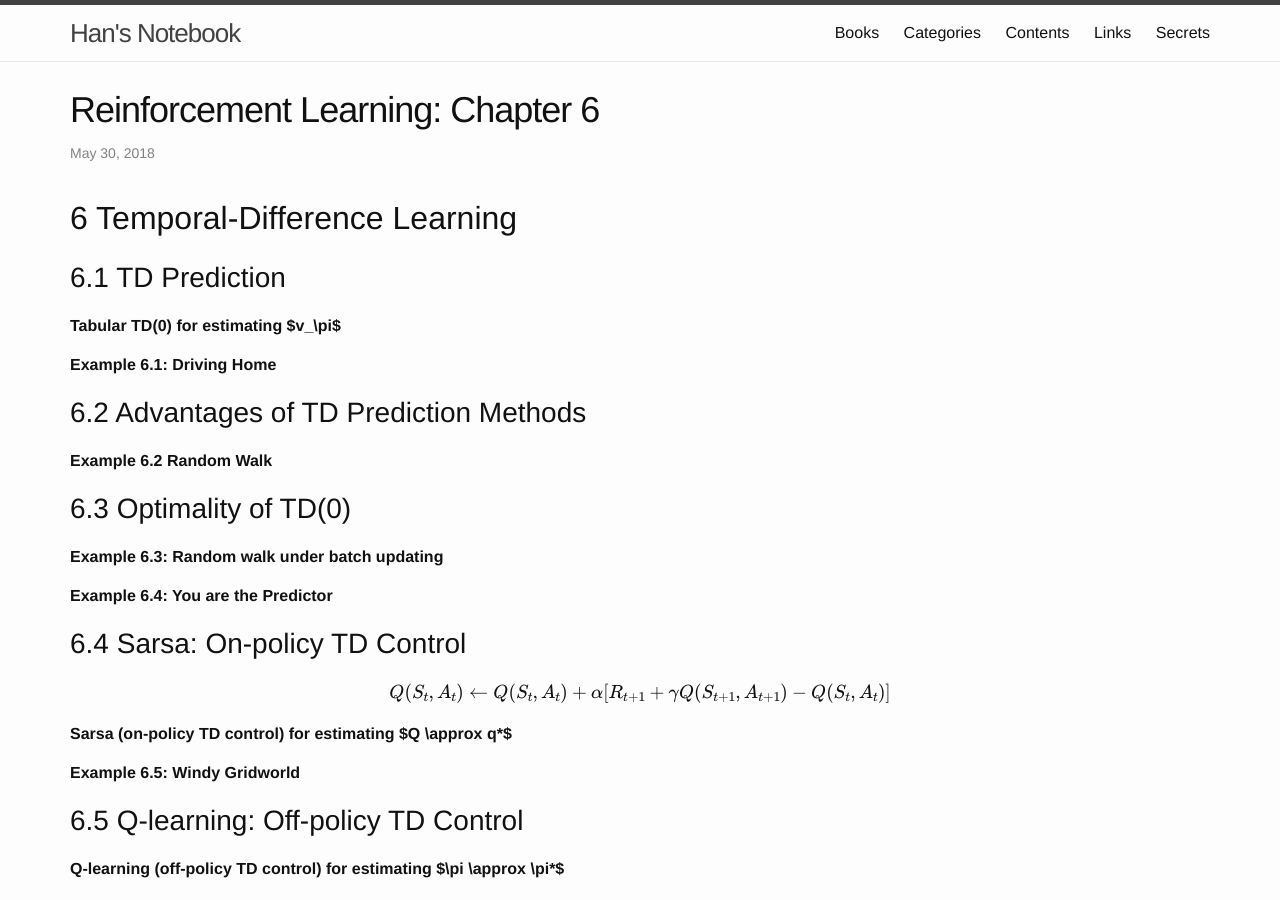
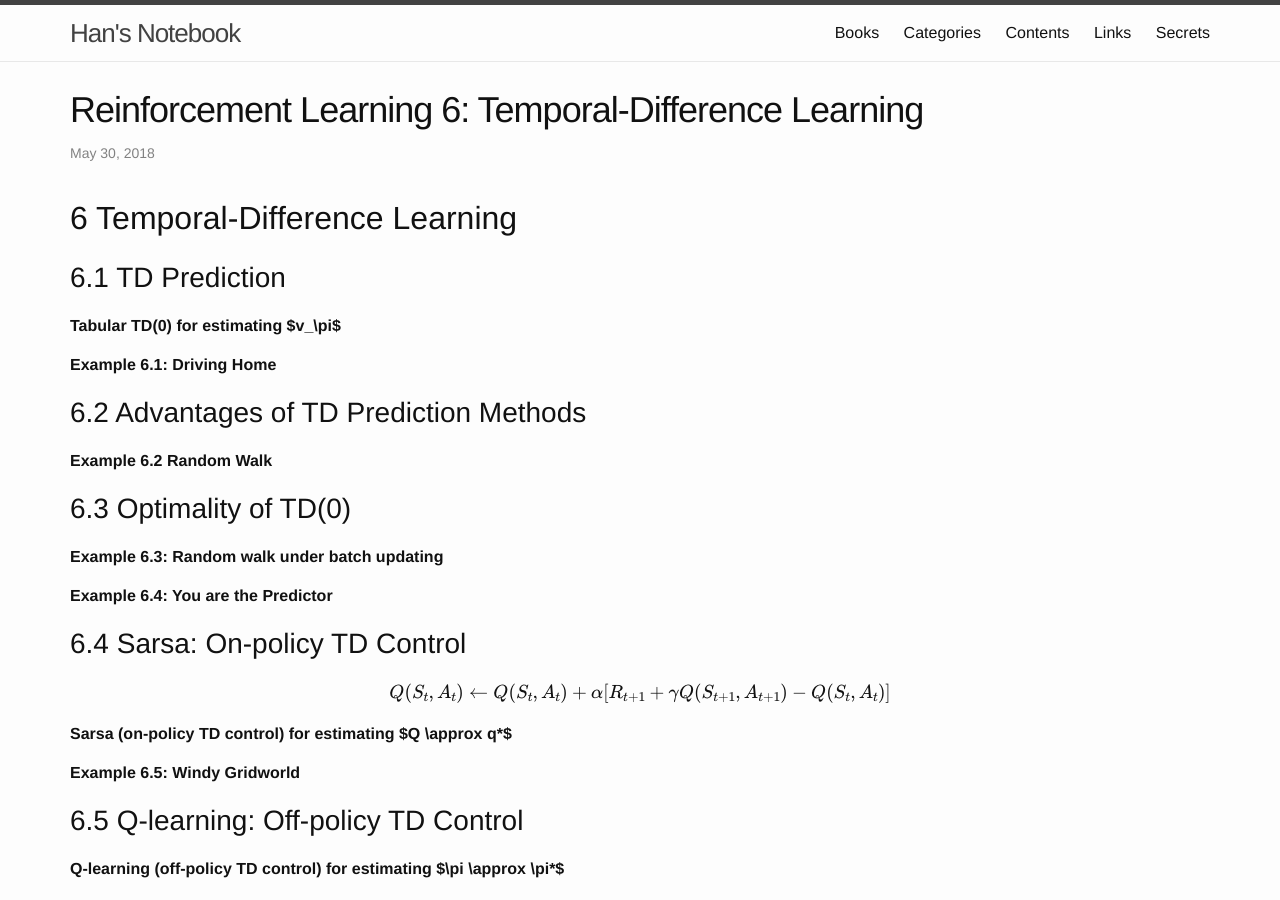
Before and after one commit to FiveEyes/FiveEyes.github.io, a Jekyll site: the page built from _posts/reinforcementlearningbook/2018-05-30-Sutton-Book-6.md, in a window 1280 px wide and 900 px high. Built offline with Jekyll 4.4.1, drawn with Linux system fonts in a browser that asks for light colours; formulas are drawn with MathJax 3.

Commit message:
Update 2018-05-30-Sutton-Book-6.md

```diff
--- a/_posts/reinforcementlearningbook/2018-05-30-Sutton-Book-6.md
+++ b/_posts/reinforcementlearningbook/2018-05-30-Sutton-Book-6.md
@@ -1,6 +1,6 @@
 ---
 layout: post
-title: "Reinforcement Learning: Chapter 6"
+title: "Reinforcement Learning 6: Temporal-Difference Learning"
 date: 2018-05-30 18:10:00
 categories: Learning
 ---
```
